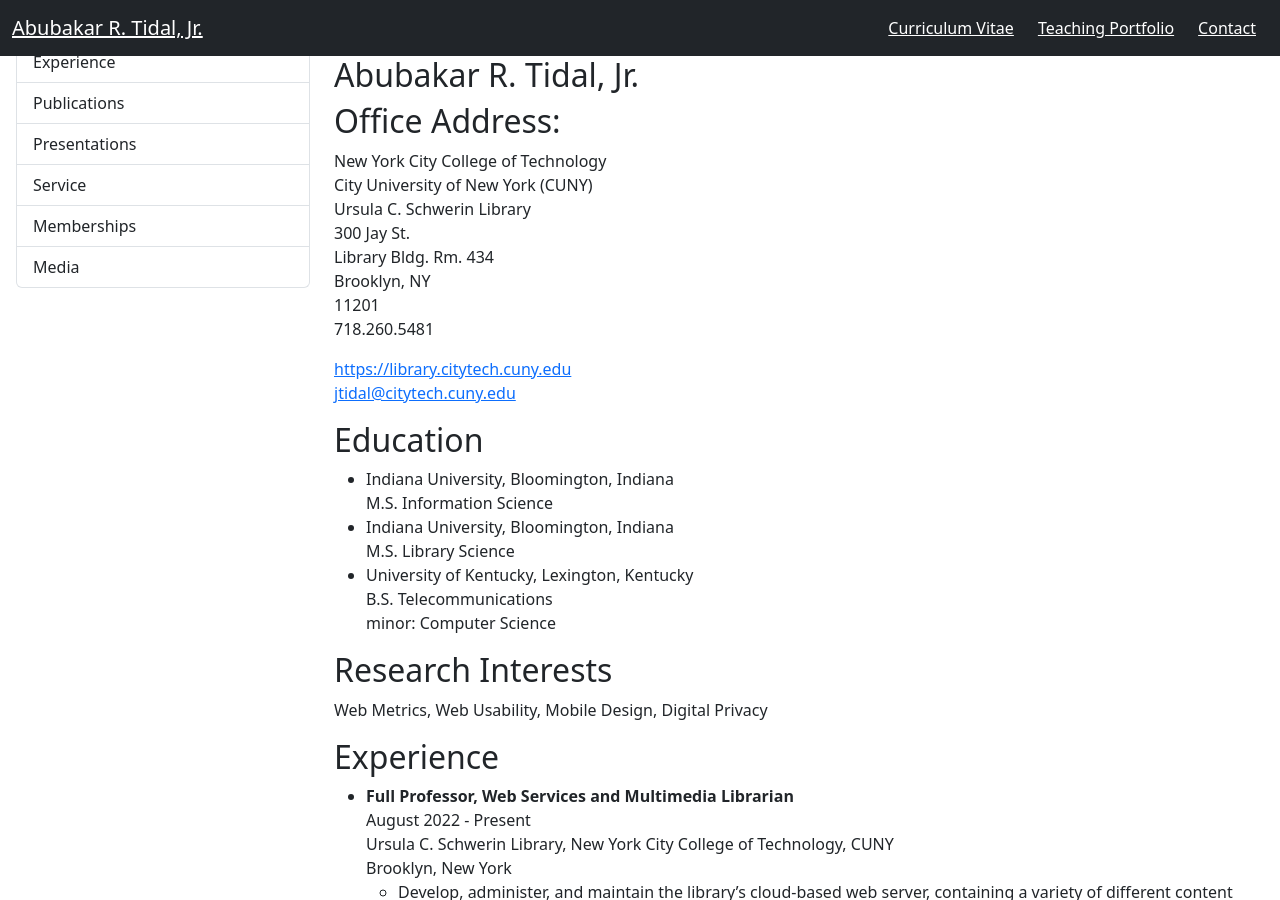
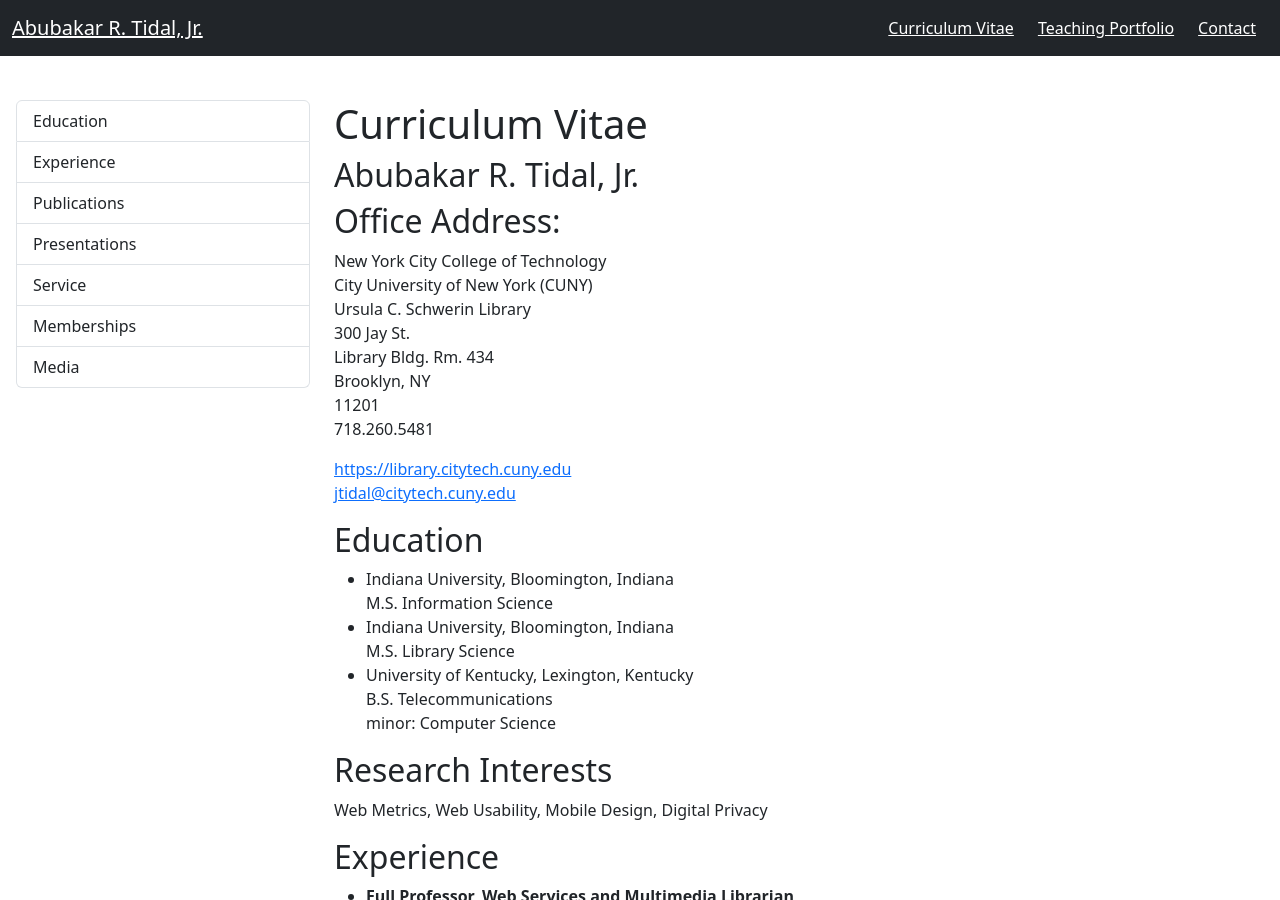
Before and after one commit to KentuckyFriedTofu/KentuckyFriedTofu.github.io, a Jekyll site: the page built from cv.html, in a window 1280 px wide and 900 px high. Built offline with Jekyll 4.4.1, drawn with Linux system fonts in a browser that asks for light colours.

Commit message:
Update page.html

```diff
--- a/_layouts/page.html
+++ b/_layouts/page.html
@@ -5,7 +5,7 @@
   <div class="container">
     {% include nav.html %}
   </div>
-            <main class="mt-10 px-3">
+            <main class="mt-10 px-3" style="padding-top:100px;">
 
         {{ content }}
     </main>
```
